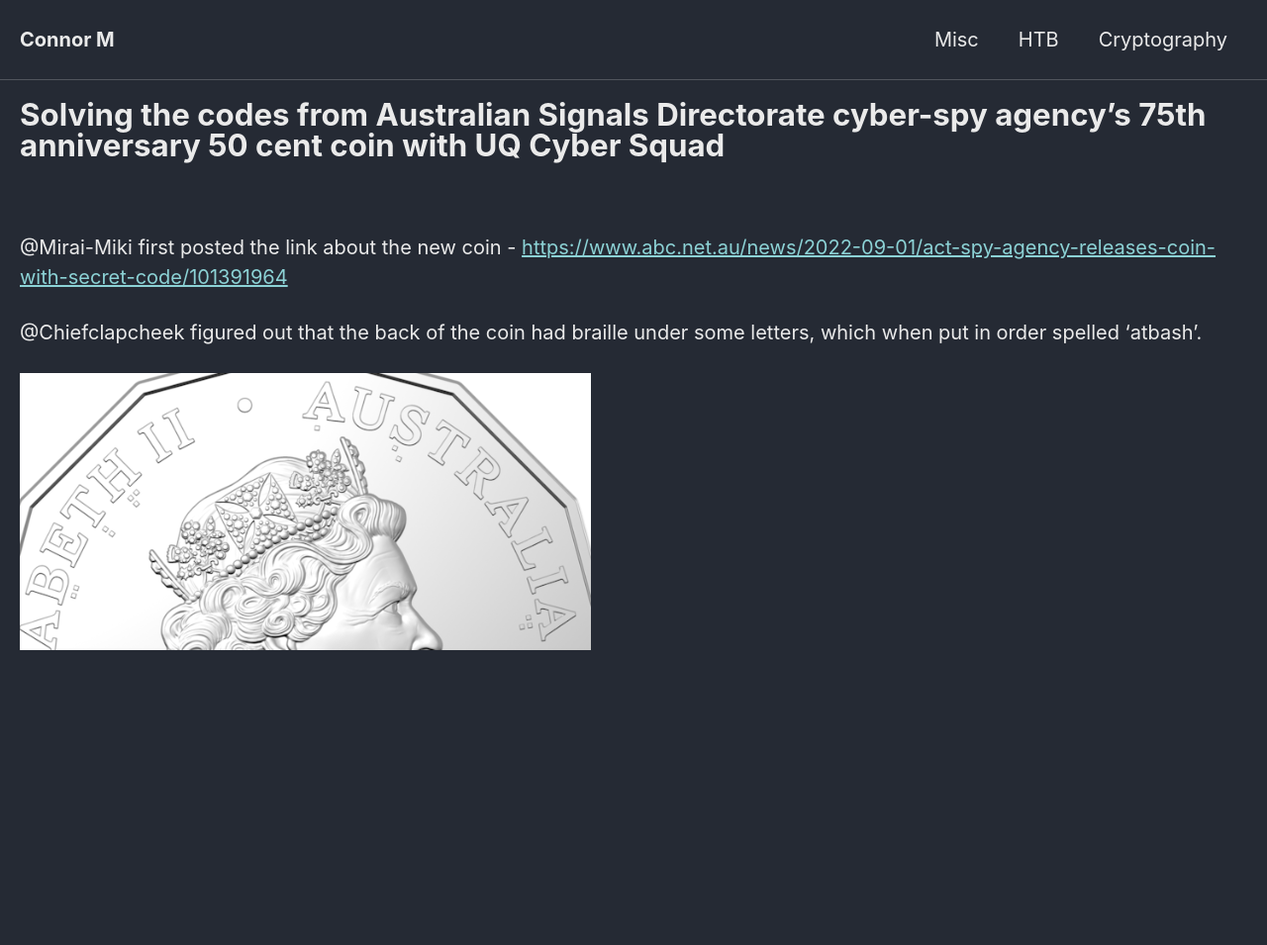
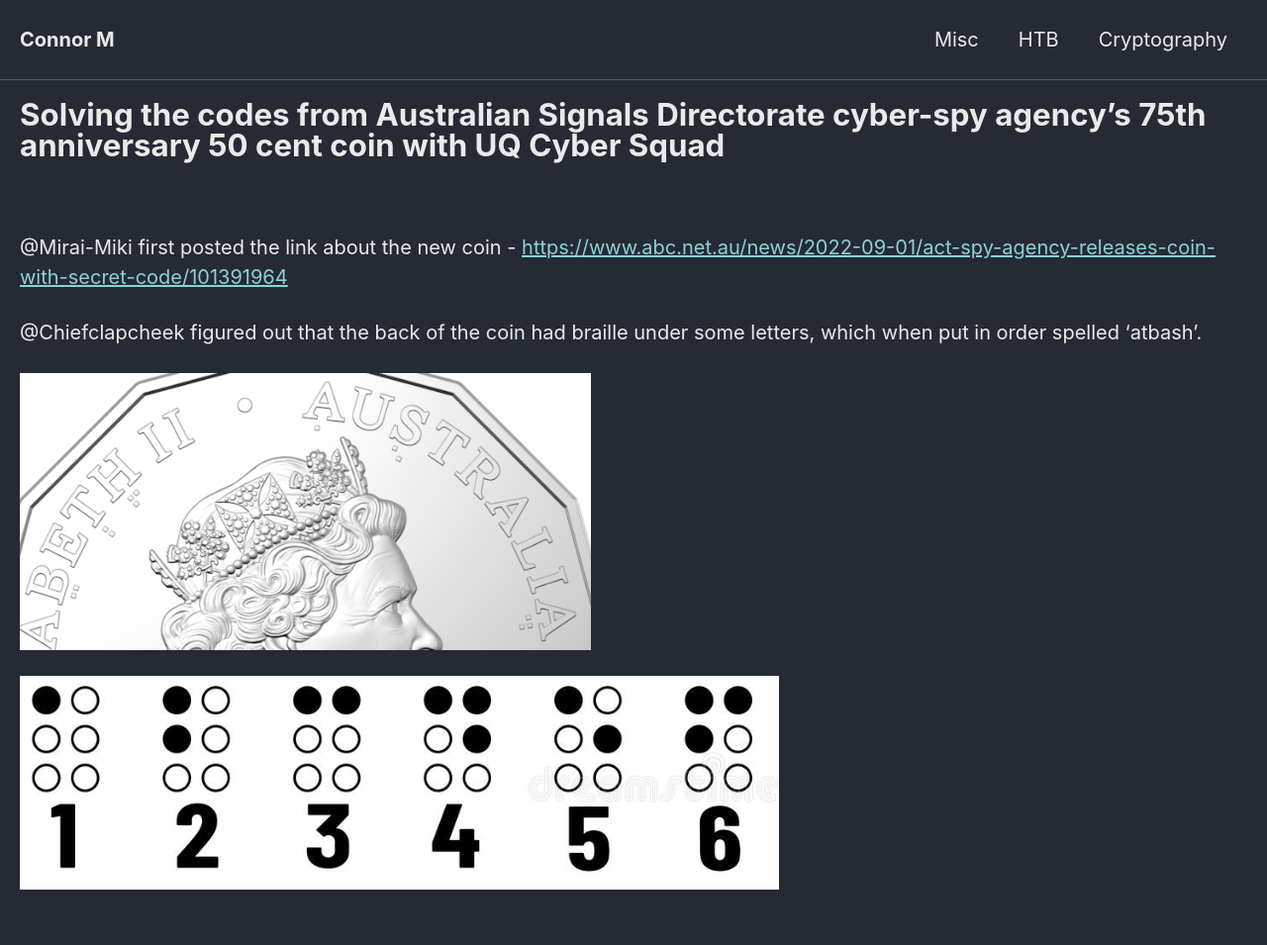
Before and after one commit to Connor-McCartney/Connor-McCartney.github.io, a Jekyll site: the page built from _pages/misc/ASD50cent.md, in a window 1280 px wide. Shown: the whole page at 99% size. Built offline with Jekyll 4.4.1, drawn with Linux system fonts in a browser that asks for light colours; cached includes are drawn as plain includes; before the commit the page ends 900 px from its top, so only the background shows below that.

Commit message:
Update ASD50cent.md

```diff
--- a/_pages/misc/ASD50cent.md
+++ b/_pages/misc/ASD50cent.md
@@ -10,3 +10,5 @@ title: Solving the codes from Australian Signals Directorate cyber-spy agency's
 @Chiefclapcheek figured out that the back of the coin had braille under some letters, which when put in order spelled 'atbash'.
 
 ![image](https://raw.githubusercontent.com/Connor-McCartney/Connor-McCartney.github.io/main/_pages/misc/images/backofcoin.png)
+
+![image](https://raw.githubusercontent.com/Connor-McCartney/Connor-McCartney.github.io/main/_pages/misc/images/braille.png)
```
